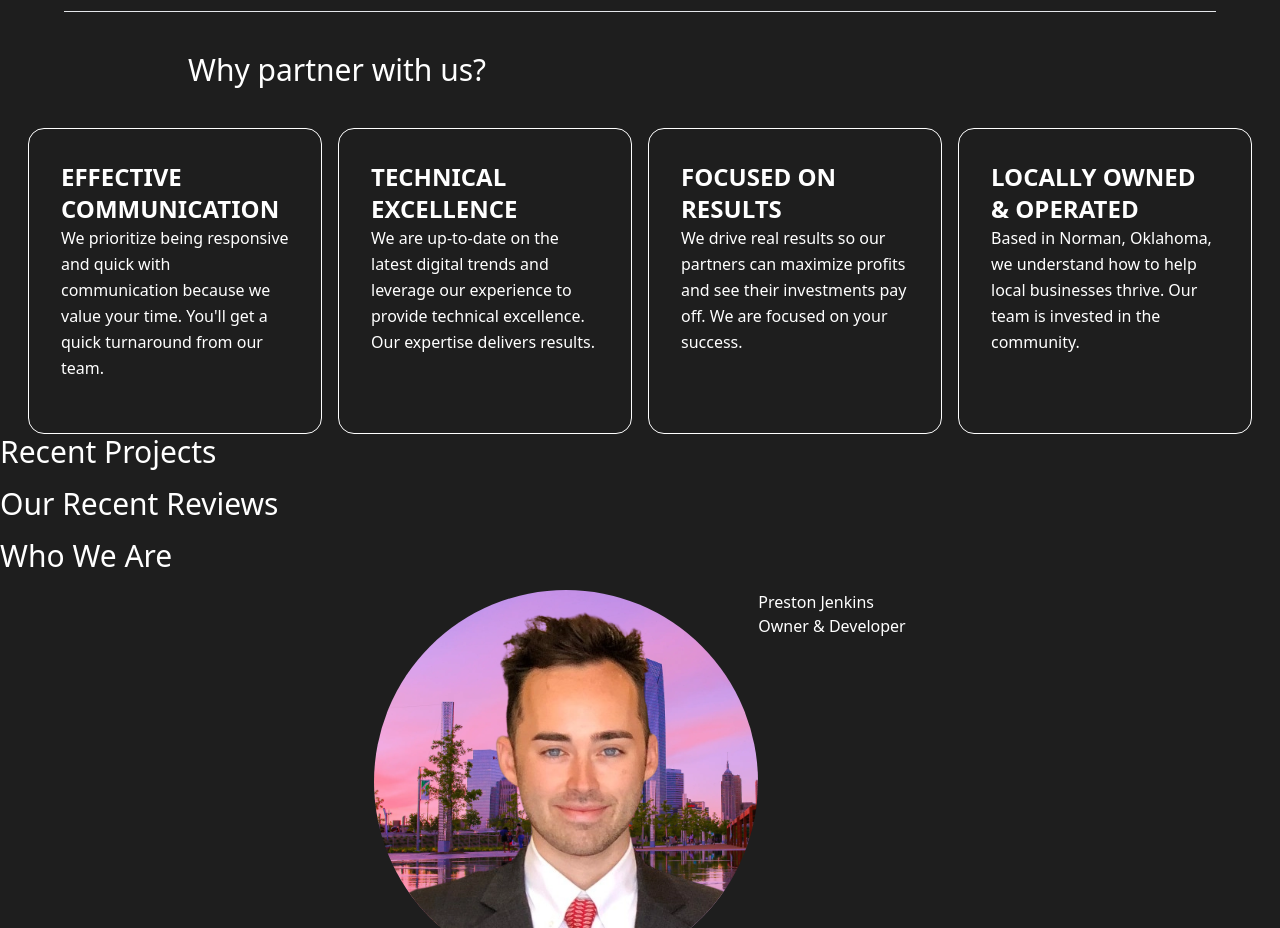
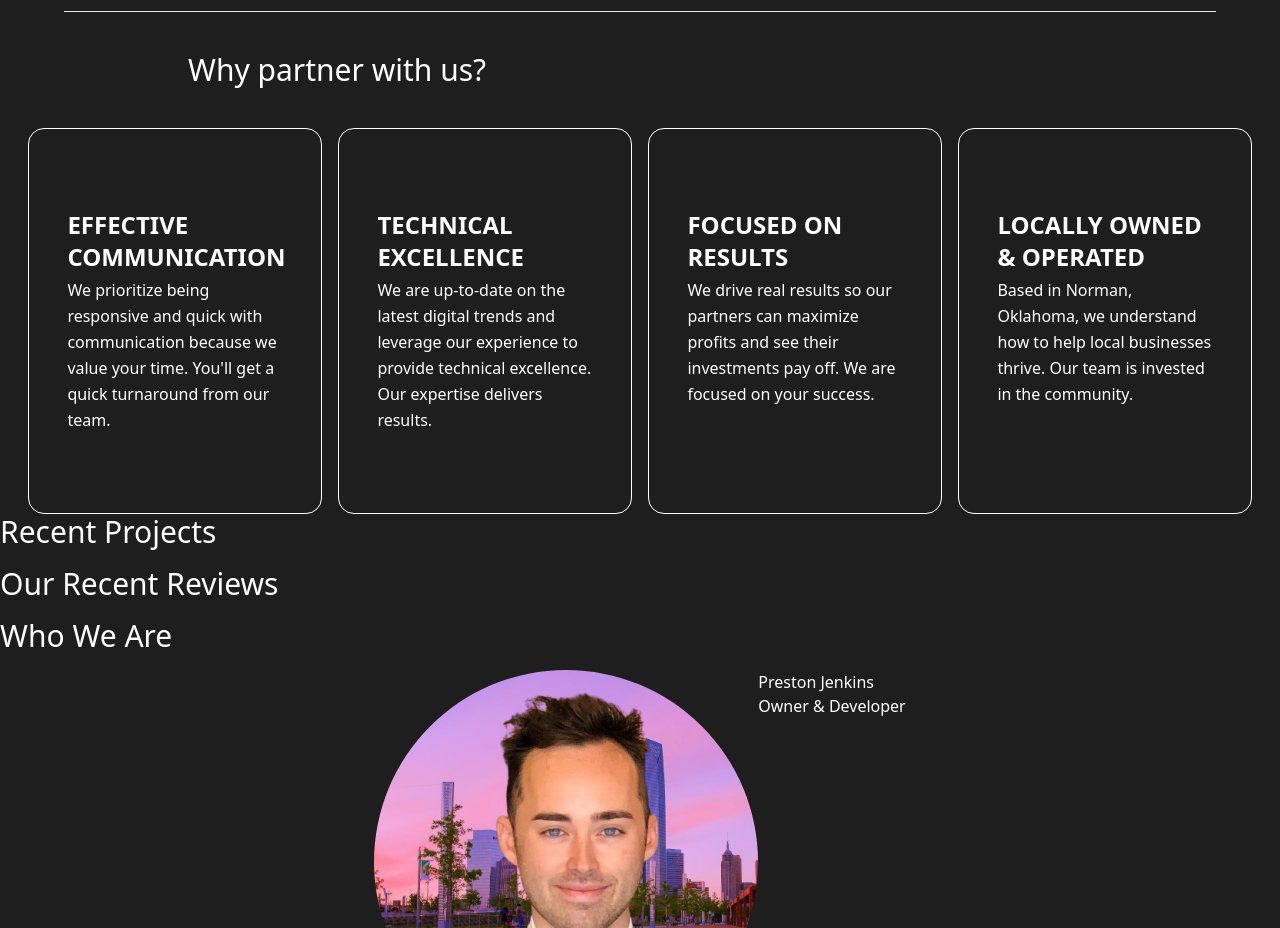
Before and after one commit to prestonator/nomptonstudios, a Next.js app: page / in a window 1280 px wide. Shown: the part 1320-2248 px from the top of the page. Built offline with nearby package versions, Linux system fonts and the light colour scheme.

Commit message:
Update WhyPartnerSection styles and structure

```diff
--- a/app/page.js
+++ b/app/page.js
@@ -160,10 +160,10 @@ const WhyPartnerSection = ({ reasons }) => (
 			{reasons.map((reason) => (
 				<div
 					key={reason.title}
-					className={`${styles.box} p-8 rounded-2xl border border-white border-solid`}
+					className={`${styles.box} py-[10vh] px-[3vw] rounded-2xl border border-white border-solid`}
 				>
-					<h2 className="text-2xl font-bold uppercase">{reason.title}</h2>
-					<p className="mb-5 text-base leading-relaxed">{reason.description}</p>
+					<h2 className="mb-1 text-2xl font-bold uppercase">{reason.title}</h2>
+					<p className="text-base leading-relaxed">{reason.description}</p>
 				</div>
 			))}
 		</div>
```
